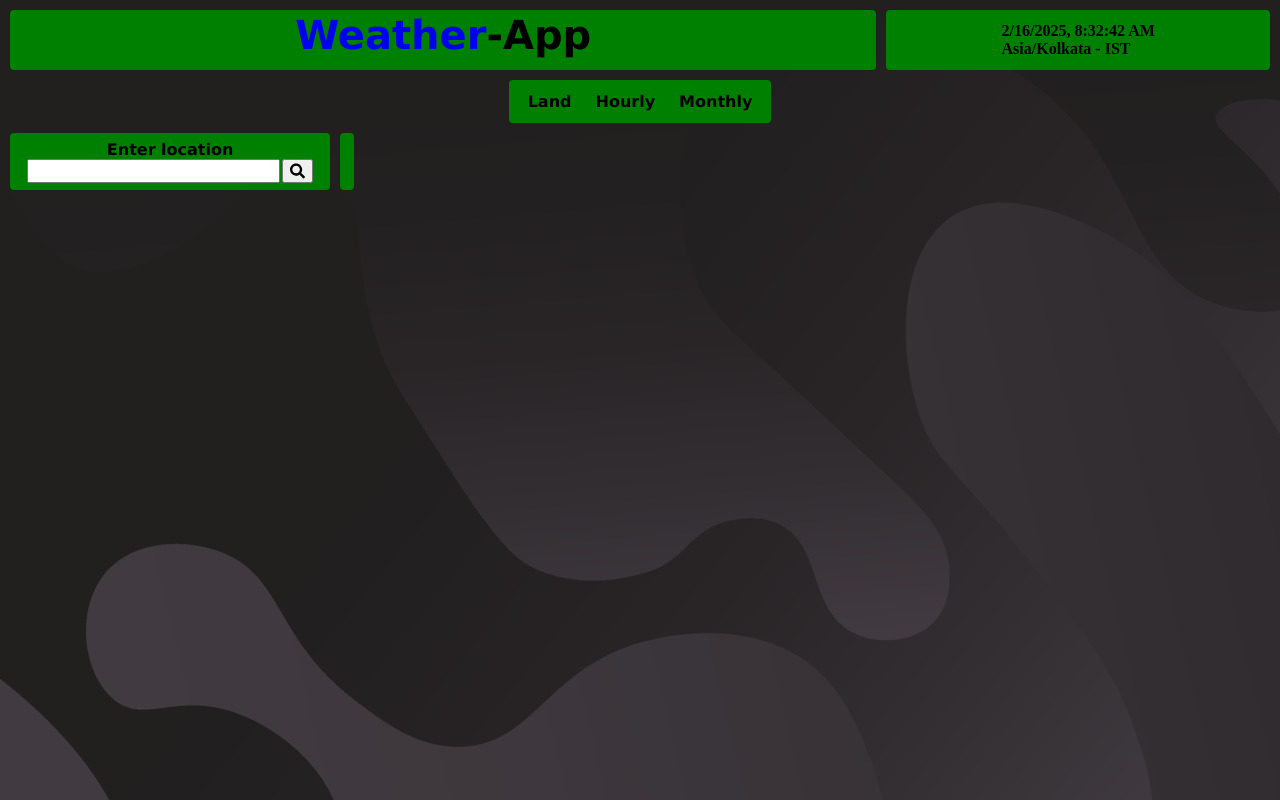
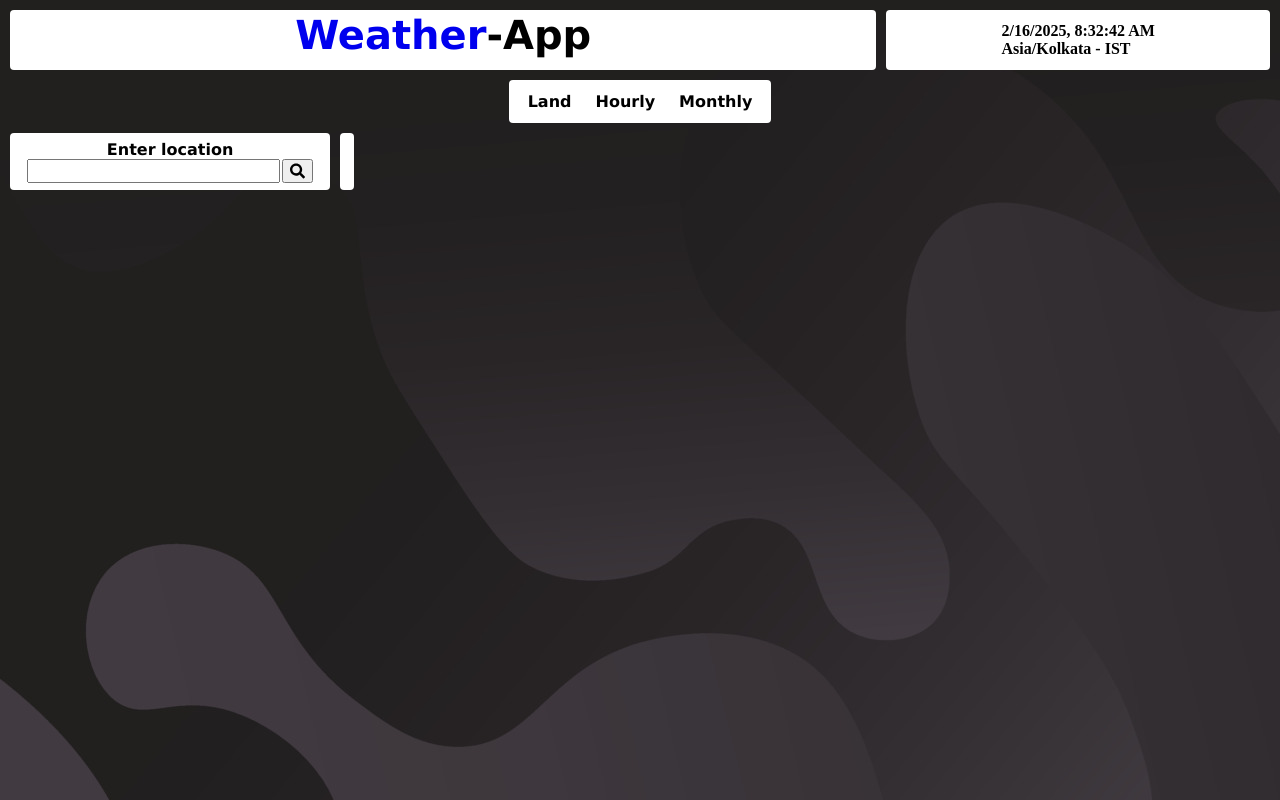
Before and after one commit to Saivamsiaravala/weather, a React (Vite) app: page / in a window 1280 px wide. Built offline with nearby package versions, Linux system fonts and the light colour scheme; no server answers.

Commit message:
change background color 2

```diff
--- a/src/styles/index.css
+++ b/src/styles/index.css
@@ -13,7 +13,7 @@ body {
   font-size: 40px;
   font-family: "Lucida Sans", "Lucida Sans Regular", "Lucida Grande", "Lucida Sans Unicode", Geneva, Verdana, sans-serif;
   text-transform: capitalize;
-  background-color: green;
+  background-color: white;
   border-radius: 4px;
   margin: 5px;
   padding: 2px;
@@ -42,7 +42,7 @@ body {
     align-items: center;
     flex-direction: column;
     width: 30%;
-    background-color: green;
+    background-color: white;
     margin: 5px;
     padding: 7px;
     border-radius: 4px;
@@ -64,7 +64,7 @@ body {
 .navbar .navbar-links {
   border-radius: 4px;
   margin: 5px;
-  background-color: green;
+  background-color: white;
   padding: 7px;
 }
 .navbar .navbar-links .links {
@@ -95,7 +95,7 @@ body {
   width: 100%;
   margin: 5px;
   border-radius: 4px;
-  background-color: green;
+  background-color: white;
 }
 @media (min-width: 720px) {
   .navbar .time-date-1 {
@@ -133,7 +133,7 @@ body {
   border-radius: 4px;
   padding: 7px;
   margin: 5px;
-  background-color: green;
+  background-color: white;
   display: flex;
   flex-direction: row;
   gap: 0px;
@@ -210,7 +210,7 @@ body {
     margin: 5px;
     border-radius: 4px;
     display: flex;
-    background-color: green;
+    background-color: white;
   }
   .landing-page .data-panel .data .locations ul {
     display: flex;
@@ -226,7 +226,7 @@ body {
   margin: 5px;
   border-radius: 4px;
   display: flex;
-  background-color: green;
+  background-color: white;
   width: 100%;
 }
 @media (min-width: 720px) {
@@ -272,7 +272,7 @@ body {
   .landing-page .data-panel2 {
     display: flex;
     flex: column;
-    background-color: green;
+    background-color: white;
     margin: 5px;
     padding: 7px;
     border-radius: 4px;
--- a/src/styles/index.scss
+++ b/src/styles/index.scss
@@ -4,7 +4,7 @@ $colors: (
   whiteColor: white,
   blackColor: black,
   backGroundColor1: rgb(202, 147, 197),
-  backGroundColor2: green,
+  backGroundColor2: white,
   backgroundColor3: -webkit-linear-gradient(to bottom, #0f2027, #203a43, #2c5364),
 );
 
```
